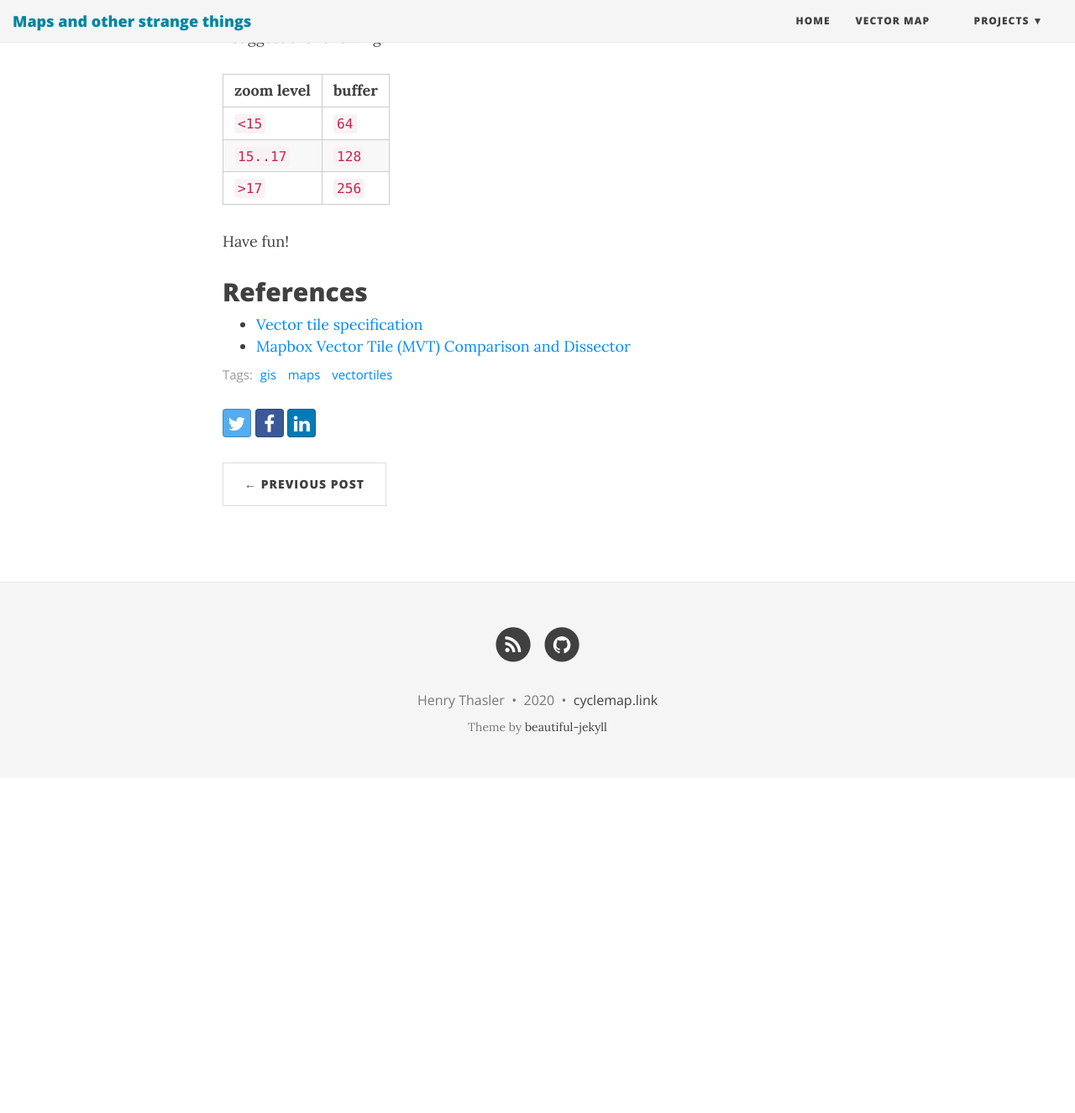
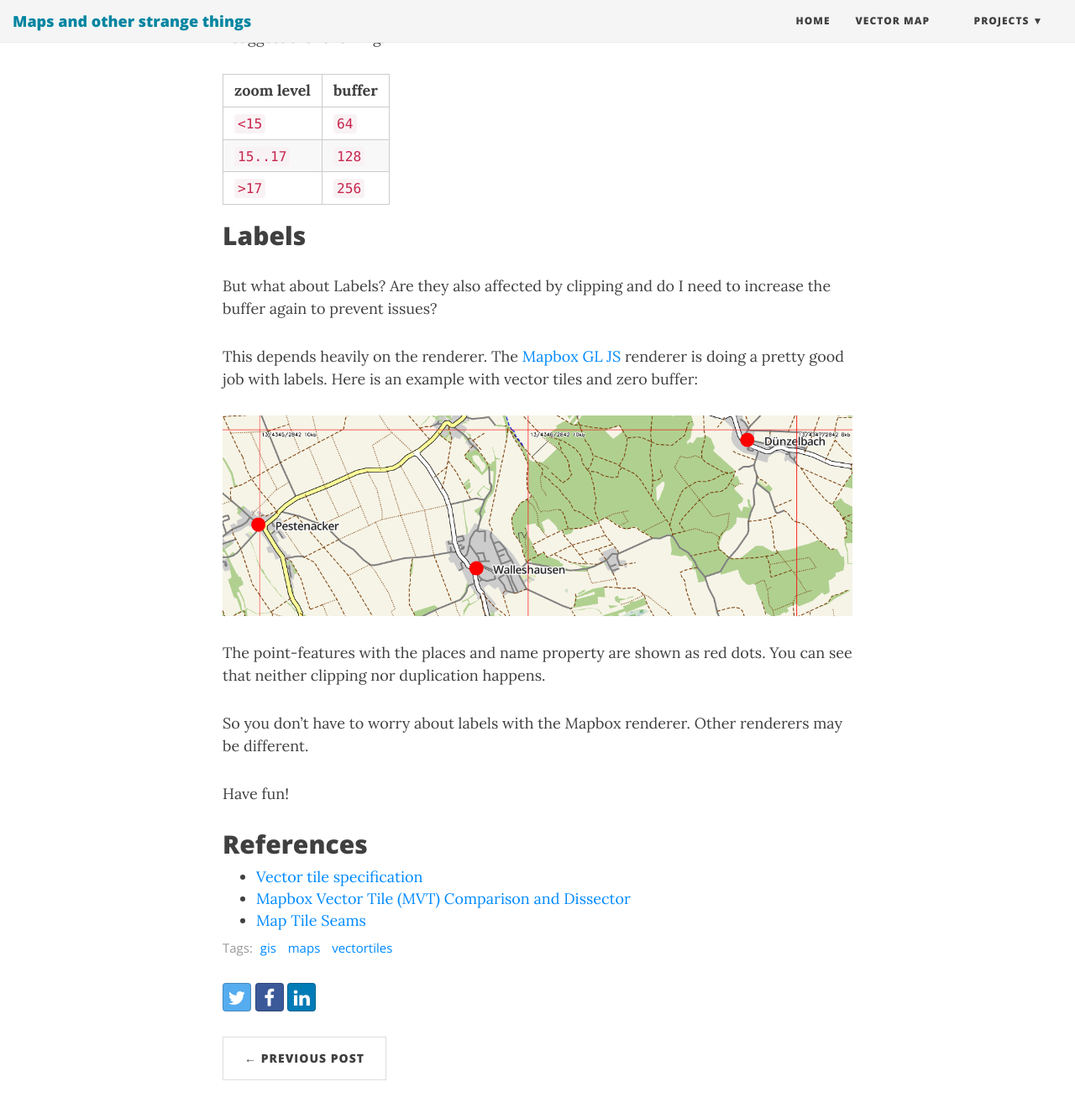
Before and after one commit to henrythasler/henrythasler.github.io, a Jekyll site: the page built from _posts/2020-01-25-tilebuffer.md, in a window 1280 px wide and 1400 px high, scrolled down 6742 px. Shown: the top 1326 px of the window at 84% size. Built offline with Jekyll 4.4.1, drawn with Linux system fonts in a browser that asks for light colours; nearby versions of some CDN libraries; before the commit the page ends 7669 px from its top, so only the background shows below that.

Commit message:
add label paragraph

```diff
--- a/_posts/2020-01-25-tilebuffer.md
+++ b/_posts/2020-01-25-tilebuffer.md
@@ -95,9 +95,22 @@ zoom level | buffer
 `15..17` | `128`
 `>17` | `256`
 
+## Labels
+
+But what about Labels? Are they also affected by clipping and do I need to increase the buffer again to prevent issues?
+
+This depends heavily on the renderer. The [Mapbox GL JS](https://github.com/mapbox/mapbox-gl-js) renderer is doing a pretty good job with labels. Here is an example with vector tiles and zero buffer:
+
+![](/img/blog/Selection_170.png)
+
+The point-features with the places and name property are shown as red dots. You can see that neither clipping nor duplication happens.
+
+So you don't have to worry about labels with the Mapbox renderer. Other renderers may be different.
+
 Have fun!
 
 ## References
 
 - [Vector tile specification](https://docs.mapbox.com/vector-tiles/specification/)
 - [Mapbox Vector Tile (MVT) Comparison and Dissector](https://observablehq.com/@henrythasler/mapbox-vector-tile-dissector)
+- [Map Tile Seams](https://www.patreon.com/posts/33336185)
```
Also changed, not shown: img/blog/Selection_170.png (added).
